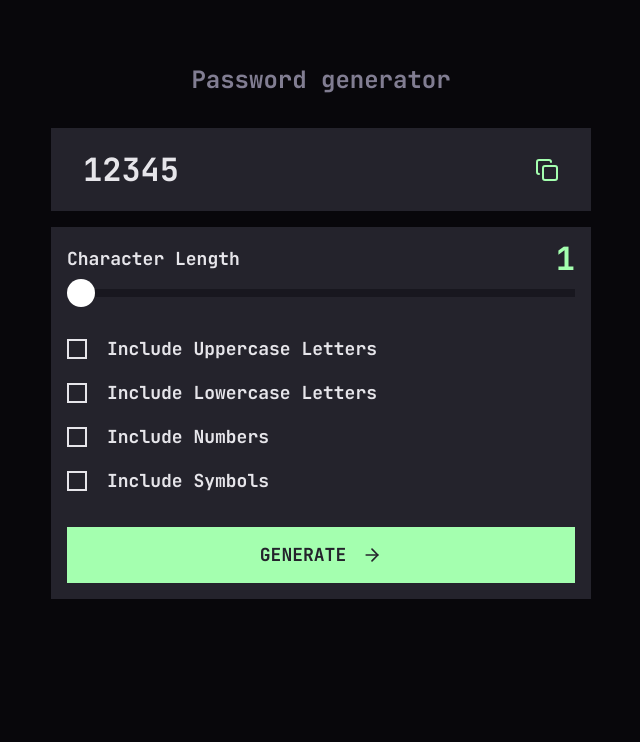
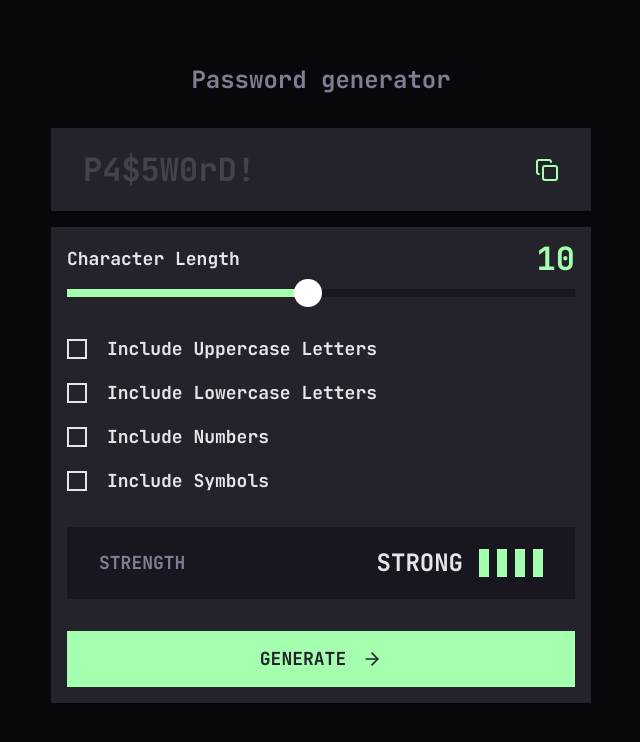
Before and after one commit to eduardogomesf/password-generator, a Next.js app: page / in a window 1280 px wide. Shown: the top 742 px of the page, without its empty margins (319-959 px from the left). Built offline with nearby package versions, Linux system fonts and the light colour scheme.

Commit message:
feat: add StrengthMeasurer component

```diff
--- a/package.json
+++ b/package.json
@@ -15,7 +15,8 @@
     "lucide-react": "^0.291.0",
     "next": "14.0.1",
     "react": "18",
-    "react-dom": "18"
+    "react-dom": "18",
+    "tailwind-variants": "^0.1.18"
   },
   "devDependencies": {
     "@types/node": "20",
--- /dev/null
+++ b/src/app/components/generator/StrengthMeasurer.tsx
@@ -0,0 +1,69 @@
+import { tv } from "tailwind-variants";
+
+type Level = '1' | '2' | '3' | '4';
+
+interface LevelBarProps {
+  bgColor?: string;
+  borderColor?: string;
+  level: Level;
+}
+
+const levelStyles = tv({
+  base: 'w-[10px] h-[28px] border-2',
+
+  variants: {
+    level: {
+      'empty': "bg-transparent border-almost-white",
+      '1': "bg-red border-red",
+      '2': "bg-orange border-orange",
+      '3': "bg-yellow border-yellow",
+      '4': "bg-neon-green border-neon-green",
+    }
+  }
+})
+
+function LevelBars({ level }: LevelBarProps) {
+  const arrayFromLevel = Array.from({ length: 4 });
+
+  return (
+    <div className="flex items-center gap-2">
+      {arrayFromLevel.map((_, index) => (
+        <div
+          key={index}
+          className={levelStyles({ level: index + 1 <= Number(level) ? level : 'empty' })}
+        />
+      ))}
+    </div>
+  )
+}
+
+interface StrengthMeasurerProps {
+  level: Level
+}
+
+export function StrengthMeasurer({ level = '1' }: StrengthMeasurerProps) {
+  const levels = {
+    '1': 'Too Weak!',
+    '2': 'Weak',
+    '3': 'Medium',
+    '4': 'Strong',
+  }
+
+  return (
+    <div className="mt-8 w-full py-3 px-4 bg-very-dark-grey flex items-center justify-between md:py-5 md:px-8">
+      <span
+        className="uppercase text-base text-grey font-bold md:text-lg"
+      >
+        Strength
+      </span>
+      <div className="flex items-center gap-4">
+        <strong className="uppercase text-lg text-almost-white font-bold md:text-2xl">
+          {levels[level]}
+        </strong>
+        <LevelBars
+          level={level}
+        />
+      </div>
+    </div>
+  )
+}
--- a/src/app/components/generator/index.tsx
+++ b/src/app/components/generator/index.tsx
@@ -4,9 +4,10 @@ import { useState } from "react";
 import { ArrowRight } from "lucide-react";
 import { Checkbox } from "./Checkbox";
 import { LengthController } from "./LengthController";
+import { StrengthMeasurer } from "./StrengthMeasurer";
 
 export function Generator() {
-  const [length, setLength] = useState([1]);
+  const [length, setLength] = useState([10]);
   const [includeUppercase, setIncludeUppercase] = useState(false);
   const [IncludeLowercase, setIncludeLowercase] = useState(false);
   const [includeNumbers, setIncludeNumbers] = useState(false);
@@ -49,6 +50,10 @@ export function Generator() {
         />
       </div>
 
+      <StrengthMeasurer
+        level={'4'}
+      />
+
       <button
         className="
           mt-4 md:mt-8 w-full h-14 bg-neon-green
--- a/src/app/page.tsx
+++ b/src/app/page.tsx
@@ -11,7 +11,9 @@ export default function Home() {
           Password generator
         </h1>
 
-        <PasswordBox password="12345" />
+        <PasswordBox
+          password=""
+        />
 
         <Generator />
       </main>
```
Also changed, not shown: 1 other file (tests, documents, lock files or other folders).
